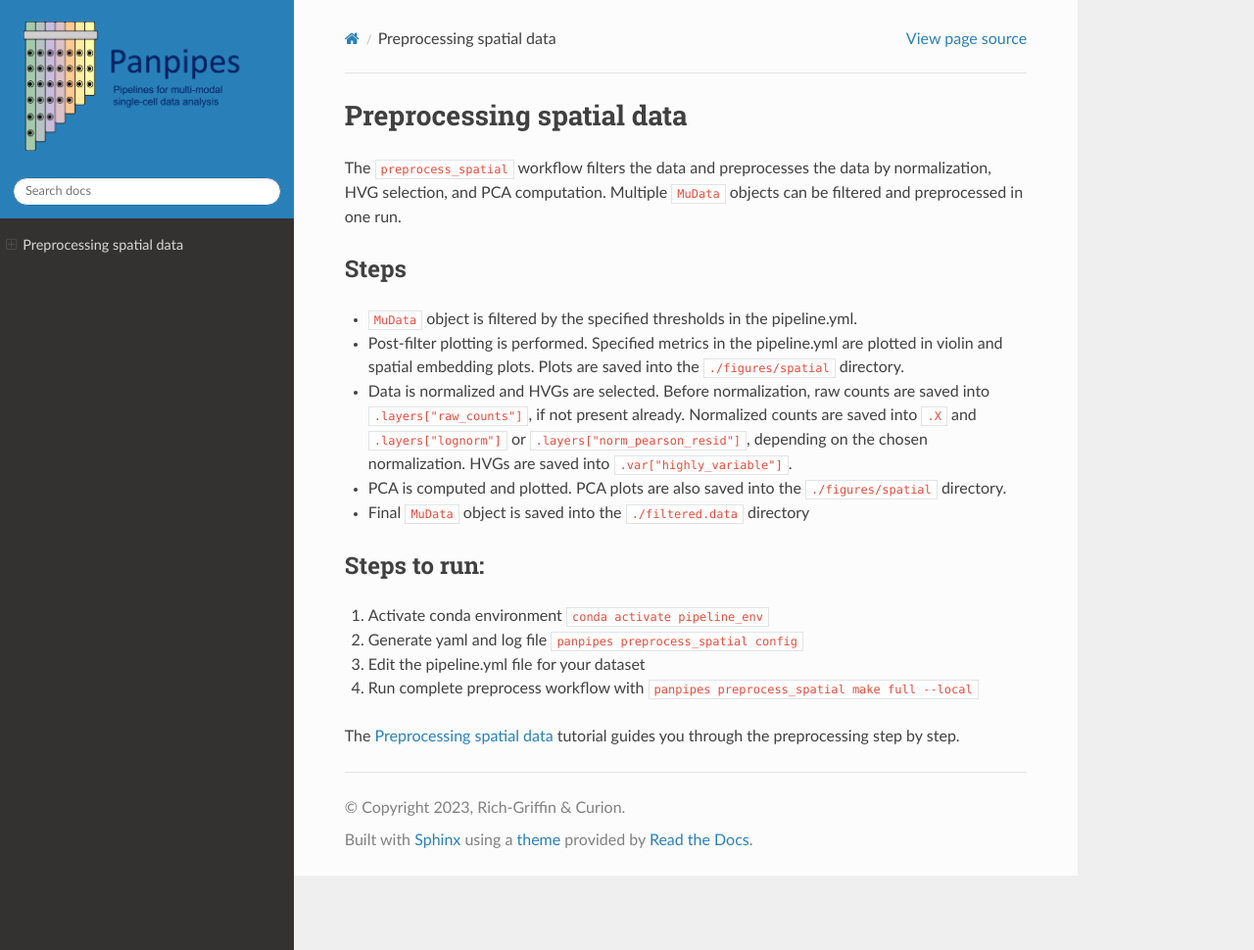
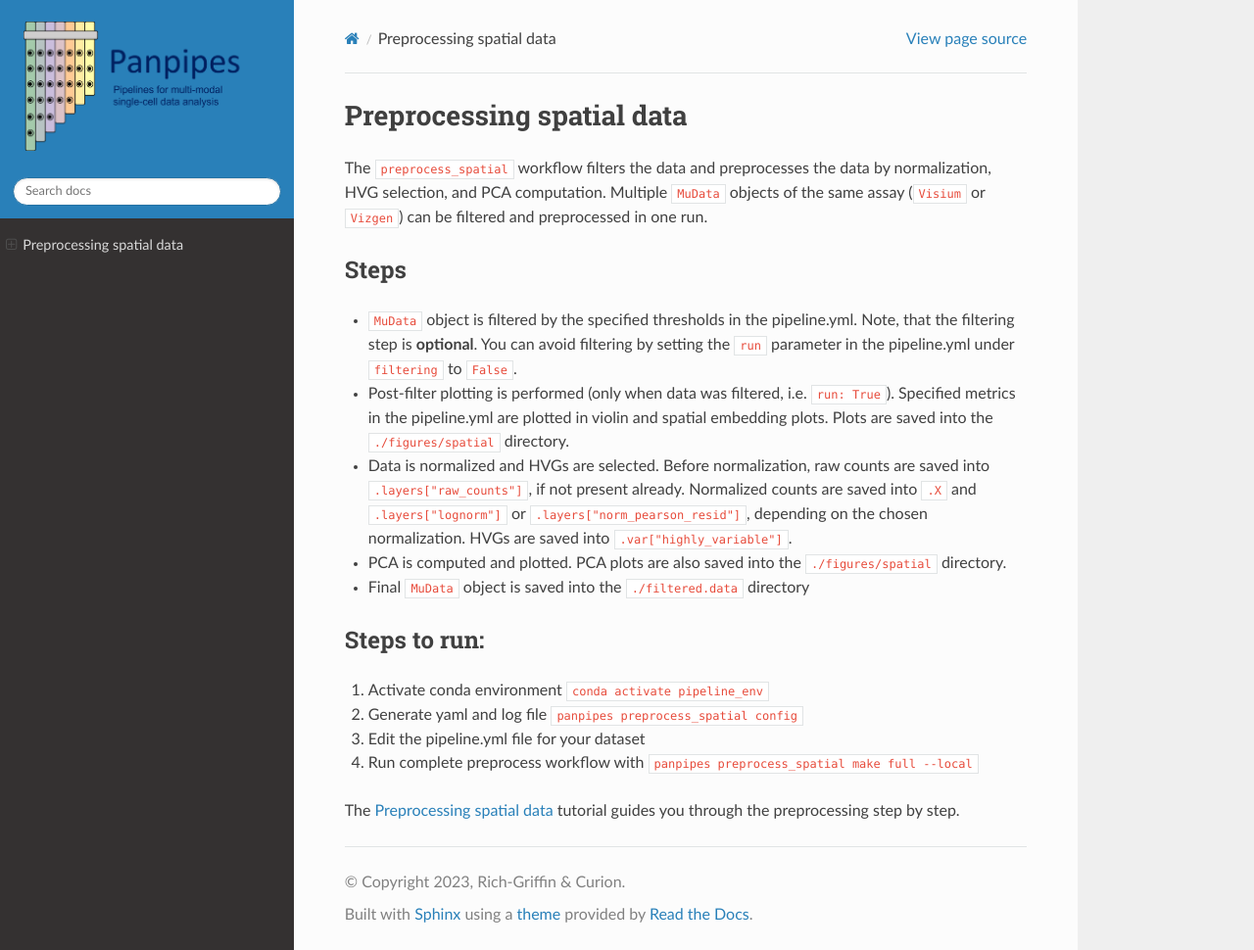
Before and after one commit to bio-la/panpipes-nextflow, a Sphinx documentation site: the page built from docs/workflows/preprocess_spatial.md, in a window 1280 px wide and 970 px high. Shown: the whole window at 98% size. Built offline with Sphinx 7.4.7 and the Read the Docs theme 2.0.0, drawn with Linux system fonts in a browser that asks for light colours.

Commit message:
Add info

```diff
--- a/docs/workflows/preprocess_spatial.md
+++ b/docs/workflows/preprocess_spatial.md
@@ -1,13 +1,13 @@
 Preprocessing spatial data
 ==========================
 
-The `preprocess_spatial` workflow filters the data and preprocesses the data by normalization, HVG selection, and PCA computation. Multiple `MuData` objects can be filtered and preprocessed in one run.
+The `preprocess_spatial` workflow filters the data and preprocesses the data by normalization, HVG selection, and PCA computation. Multiple `MuData` objects of the same assay (`Visium` or `Vizgen`) can be filtered and preprocessed in one run.
 
 ## Steps
 
 
-- `MuData` object is filtered by the specified thresholds in the pipeline.yml.
-- Post-filter plotting is performed. Specified metrics in the pipeline.yml are plotted in violin and spatial embedding plots. Plots are saved into the `./figures/spatial` directory.
+- `MuData` object is filtered by the specified thresholds in the pipeline.yml.  Note, that the filtering step is **optional**. You can avoid filtering by setting the `run` parameter in the pipeline.yml under `filtering` to `False`.
+- Post-filter plotting is performed (only when data was filtered, i.e. `run: True`). Specified metrics in the pipeline.yml are plotted in violin and spatial embedding plots. Plots are saved into the `./figures/spatial` directory.
 - Data is normalized  and HVGs are selected.
   Before normalization, raw counts are saved into `.layers["raw_counts"]`, if not present already. Normalized counts are saved into `.X` and `.layers["lognorm"]` or `.layers["norm_pearson_resid"]`, depending on the chosen normalization. HVGs are saved into `.var["highly_variable"]`.
 - PCA is computed and plotted. PCA plots are also saved into the `./figures/spatial` directory.
```
